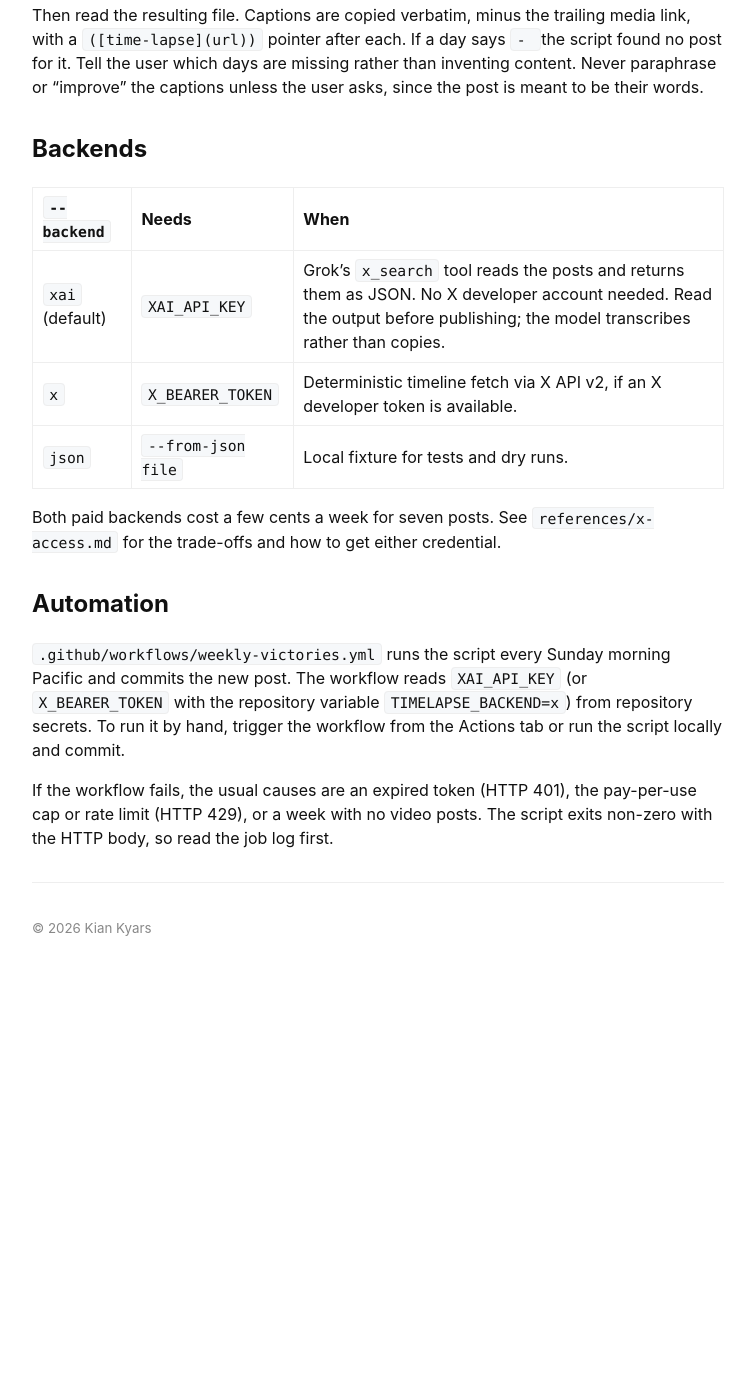
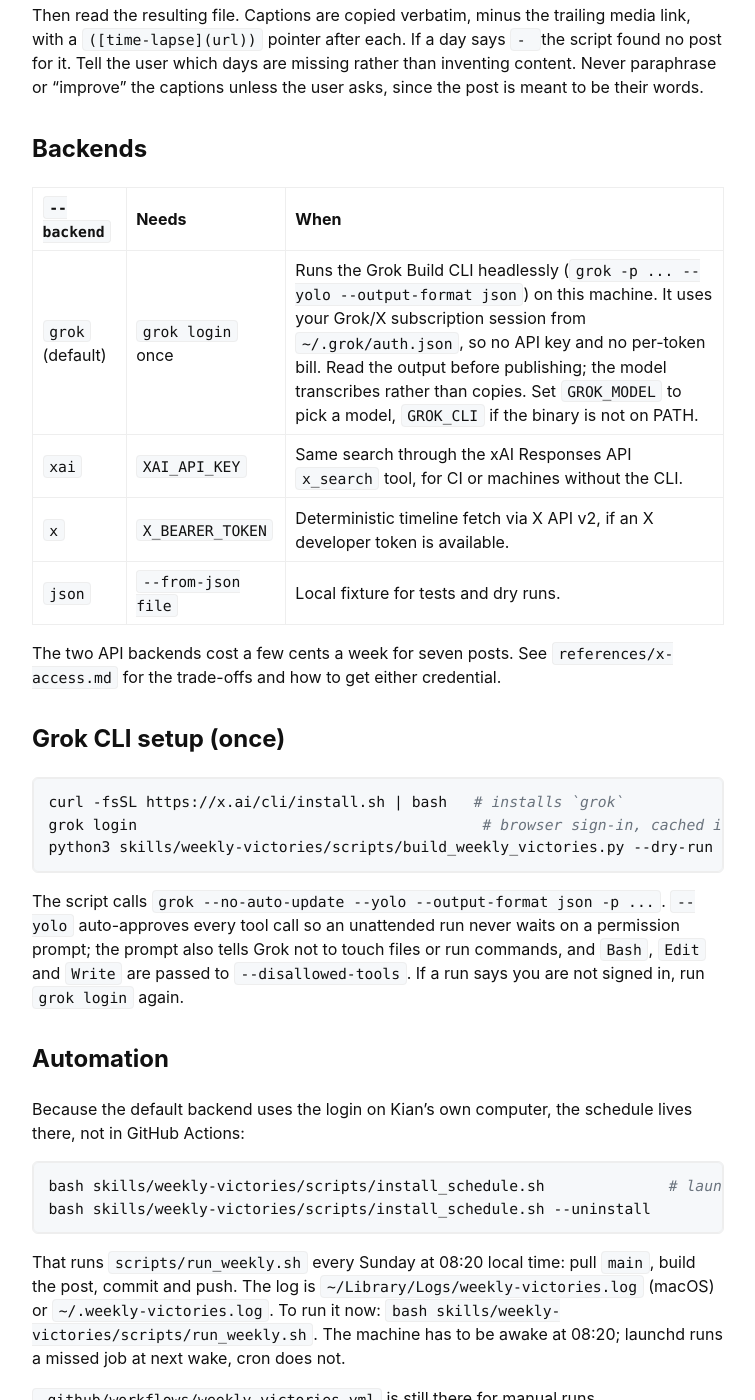
Before and after one commit to kiankyars/kiankyars.github.io, a Jekyll site: the page built from skills/weekly-victories/SKILL.md, in a window 1280 px wide and 1400 px high, scrolled down 1078 px. Shown: the whole window, without its empty margins (262-1017 px from the left). Built offline with Jekyll 4.4.1, drawn with Linux system fonts in a browser that asks for light colours; our own code applies the rules of GitHub Pages for plain Markdown files; before the commit the page ends 2057 px from its top, so only the background shows below that; some of the changed text lies outside the part shown.

Commit message:
Run weekly victories through the Grok CLI with the local login
Add a grok backend that runs the Grok Build CLI headlessly
(grok -p ... --yolo --output-format json) using the grok login session, so no
API key is needed, and make it the default. Add install_schedule.sh and
run_weekly.sh to schedule the Sunday run on the local machine via launchd or
cron, and turn the GitHub workflow into a manual fallback.

Co-Authored-By: Claude Fable 5.1 <noreply@anthropic.com>
Claude-Session: https://claude.ai/code/session_015MPqWLegxtRXMGgkYFjbzu

````diff
--- a/skills/weekly-victories/SKILL.md
+++ b/skills/weekly-victories/SKILL.md
@@ -2,10 +2,10 @@
 name: weekly-victories
 description: Populate a Weekly Victories post on kiankyars.github.io from the week's daily time-lapse posts on X (@neuralkian). Use this whenever the user mentions weekly victories, filling in or drafting this week's or last week's victories, pulling their time-lapses from X or Twitter, or asks what they posted each day this week, even if they don't name the post. Also use it to run, debug or reschedule the Sunday-morning automation that does this.
 license: MIT
-compatibility: Python 3.9+ (stdlib only). Network access to api.x.ai with XAI_API_KEY, or to api.x.com with X_BEARER_TOKEN.
+compatibility: Python 3.9+ (stdlib only). The Grok Build CLI signed in with `grok login` (default), or network access to api.x.ai with XAI_API_KEY, or to api.x.com with X_BEARER_TOKEN.
 metadata:
   author: kiankyars
-  schedule: Sunday morning, America/Los_Angeles (see .github/workflows/weekly-victories.yml)
+  schedule: Sunday 08:20 local on Kian's machine via launchd (see scripts/install_schedule.sh)
 ---
 
 # Weekly Victories
@@ -55,21 +55,49 @@ unless the user asks, since the post is meant to be their words.
 
 | `--backend` | Needs | When |
 | --- | --- | --- |
-| `xai` (default) | `XAI_API_KEY` | Grok's `x_search` tool reads the posts and returns them as JSON. No X developer account needed. Read the output before publishing; the model transcribes rather than copies. |
+| `grok` (default) | `grok login` once | Runs the Grok Build CLI headlessly (`grok -p ... --yolo --output-format json`) on this machine. It uses your Grok/X subscription session from `~/.grok/auth.json`, so no API key and no per-token bill. Read the output before publishing; the model transcribes rather than copies. Set `GROK_MODEL` to pick a model, `GROK_CLI` if the binary is not on PATH. |
+| `xai` | `XAI_API_KEY` | Same search through the xAI Responses API `x_search` tool, for CI or machines without the CLI. |
 | `x` | `X_BEARER_TOKEN` | Deterministic timeline fetch via X API v2, if an X developer token is available. |
 | `json` | `--from-json file` | Local fixture for tests and dry runs. |
 
-Both paid backends cost a few cents a week for seven posts. See
+The two API backends cost a few cents a week for seven posts. See
 `references/x-access.md` for the trade-offs and how to get either credential.
+
+## Grok CLI setup (once)
+
+```bash
+curl -fsSL https://x.ai/cli/install.sh | bash   # installs `grok`
+grok login                                       # browser sign-in, cached in ~/.grok/auth.json
+python3 skills/weekly-victories/scripts/build_weekly_victories.py --dry-run
+```
+
+The script calls `grok --no-auto-update --yolo --output-format json -p ...`.
+`--yolo` auto-approves every tool call so an unattended run never waits on a
+permission prompt; the prompt also tells Grok not to touch files or run
+commands, and `Bash`, `Edit` and `Write` are passed to `--disallowed-tools`.
+If a run says you are not signed in, run `grok login` again.
 
 ## Automation
 
-`.github/workflows/weekly-victories.yml` runs the script every Sunday morning
-Pacific and commits the new post. The workflow reads `XAI_API_KEY` (or
-`X_BEARER_TOKEN` with the repository variable `TIMELAPSE_BACKEND=x`) from
-repository secrets. To run it by hand, trigger the workflow from the Actions
-tab or run the script locally and commit.
+Because the default backend uses the login on Kian's own computer, the
+schedule lives there, not in GitHub Actions:
 
-If the workflow fails, the usual causes are an expired token (HTTP 401), the
-pay-per-use cap or rate limit (HTTP 429), or a week with no video posts. The
-script exits non-zero with the HTTP body, so read the job log first.
+```bash
+bash skills/weekly-victories/scripts/install_schedule.sh              # launchd on macOS, cron on Linux
+bash skills/weekly-victories/scripts/install_schedule.sh --uninstall
+```
+
+That runs `scripts/run_weekly.sh` every Sunday at 08:20 local time: pull
+`main`, build the post, commit and push. The log is
+`~/Library/Logs/weekly-victories.log` (macOS) or `~/.weekly-victories.log`.
+To run it now: `bash skills/weekly-victories/scripts/run_weekly.sh`. The
+machine has to be awake at 08:20; launchd runs a missed job at next wake, cron
+does not.
+
+`.github/workflows/weekly-victories.yml` is still there for manual runs
+(`workflow_dispatch`) with the API backends and repository secrets, but it no
+longer has a schedule.
+
+If a run fails, the usual causes are a lapsed `grok login`, an expired API
+token (HTTP 401), a rate limit (HTTP 429), or a week with no video posts. The
+script exits non-zero with the CLI or HTTP output, so read the log first.
````
Also changed, not shown: AGENTS.md (+1 -1 lines), skills/weekly-victories/references/x-access.md (+23 -9 lines), .github/workflows/weekly-victories.yml, 3 other files.
